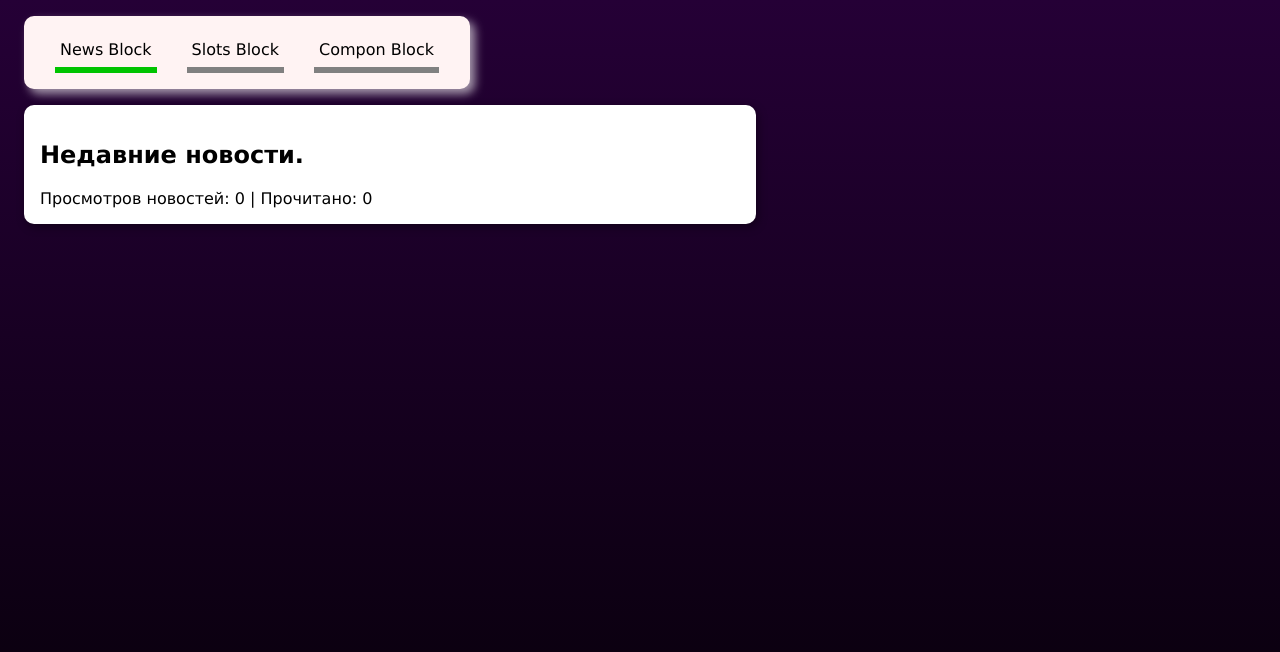
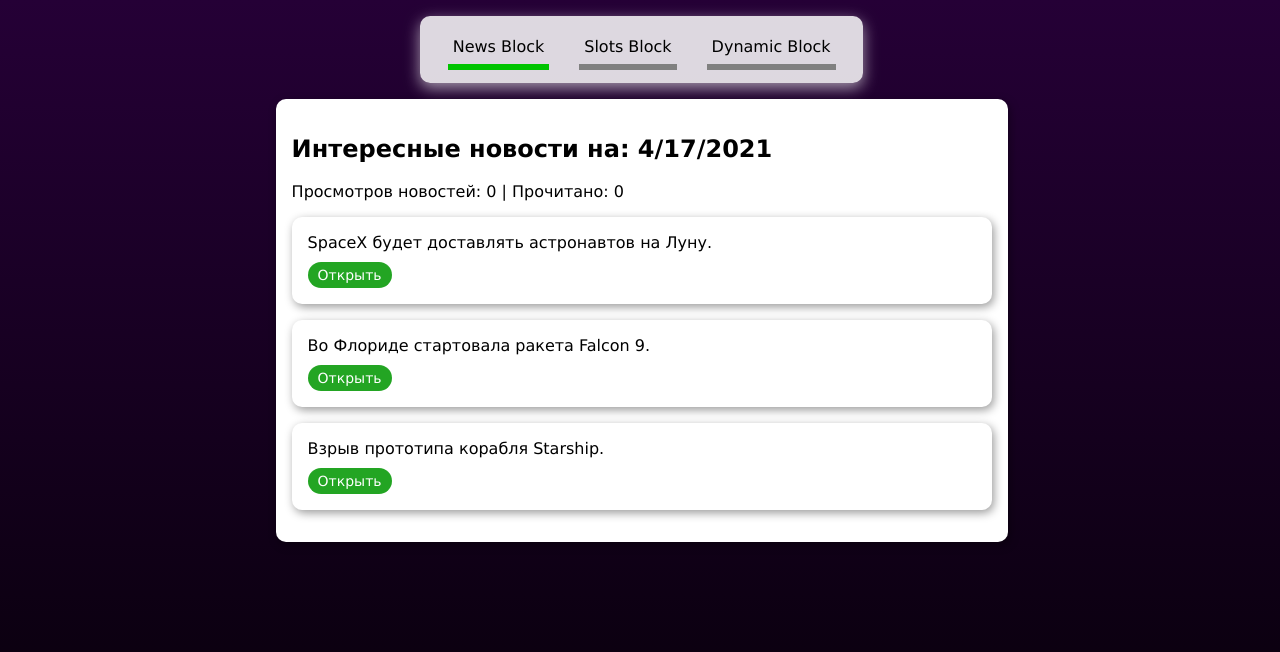
Before and after one commit to fixmol/vue-first-works, a Vue app: page / in a window 1280 px wide. Shown: the top 652 px of the page. Built offline with nearby package versions, Linux system fonts and the light colour scheme.

Commit message:
The first block is completed, switching is implemented

```diff
--- a/src/App.vue
+++ b/src/App.vue
@@ -1,14 +1,26 @@
 <template>
   <div class="container">
 
-    <header class="header">
-      <button class="btn active">News Block</button>
-      <button class="btn">Slots Block</button>
-      <button class="btn">Compon Block</button>
-    </header>
+    <div class="header">
+      <button class="btn_header"
+      :class="{'active': selectedNews}"
+      @click="toSelectNews">
+      News Block</button>
 
-    <news-app>
-    </news-app>
+      <button class="btn_header"
+      :class="{'active': selectedSlots}"
+      @click="toSelectSlots">
+      Slots Block</button>
+
+      <button class="btn_header"
+      :class="{'active': selectedDynamic}"
+      @click="toSelectDynamic">
+      Dynamic Block</button>
+    </div>
+
+    <news-app v-if="selectedNews"></news-app>
+    <slots-app v-if="selectedSlots"></slots-app>
+    <async-comp v-if="selectedDynamic"></async-comp>
 
   </div>
 </template>
@@ -16,16 +28,36 @@
 
 <script>
 import NewsApp from './components/news/NewsApp'
+import SlotsApp from './components/slots/SlotsApp'
+import AsyncComp from './components/dynamic/AsyncComp'
 
 export default {
   data() {
     return {
+      selectedNews: true,
+      selectedSlots: false,
+      selectedDynamic: false
+    }
+  },
 
+  methods: {
+    toSelectNews() {
+      this.selectedNews = !this.selectedNews
+    },
+
+    toSelectSlots() {
+      this.selectedSlots = !this.selectedSlots
+    },
+
+    toSelectDynamic() {
+      this.selectedDynamic = !this.selectedDynamic
     }
   },
 
   components: {
-    'news-app': NewsApp
+    'news-app': NewsApp,
+    'slots-app': SlotsApp,
+    'async-comp': AsyncComp
   }
 }
 </script>
--- /dev/null
+++ b/src/components/dynamic/AsyncComp.vue
@@ -0,0 +1,3 @@
+<template>
+  <div class="card">Lorem ipsum dolor sit amet, consectetur adipisicing elit. Praesentium, possimus repellendus laudantium rerum natus dolore delectus dolores, impedit porro quis, laboriosam magni ad provident inventore. Provident sed optio deleniti illum.</div>
+</template>
--- a/src/components/news/NewsApp.vue
+++ b/src/components/news/NewsApp.vue
@@ -1,18 +1,29 @@
 <template>
   <div class="card">
-    <h2>Недавние новости.</h2>
+    <h2>Интересные новости на: {{dateNow}} </h2>
     <span>Просмотров новостей: {{viewsRate}} | Прочитано: {{readRate}}</span>
+
+    <news-blocks v-for="item in news" :key="item.id"
+    :id="item.id"
+    :title="item.title"
+    :text="item.text"
+    :is-open="item.isOpen"
+    :is-read="item.isRead"
+    @open-news="openNews"
+    @read-news="readNews"
+    @unread-news="unReadNews"
+    ></news-blocks>
   </div>
 </template>
 
 
 <script>
 import NewsBlocks from './NewsBlocks'
-import NewsButton from './NewsButton'
 
 export default {
   data() {
     return {
+      dateNow: new Date().toLocaleDateString(),
       viewsRate: 0,
       readRate: 0,
       news: [
@@ -20,24 +31,44 @@ export default {
           id: 1,
           title: 'SpaceX будет доставлять астронавтов на Луну.',
           text: 'Компания американского предпринимателя Илона Маска SpaceX выиграла контракт NASA по доставке астронавтов на Луну в рамках программы «Артемида». Об этом сообщается на сайте американского космического ведомства.',
-          isOpen: false },
+          isOpen: false,
+          isRead: false },
         {
           id: 2,
           title: 'Во Флориде стартовала ракета Falcon 9.',
           text: 'Ракета-носитель Falcon 9 стартовала во Флориде с очередной партией интернет-спутников Starlink, компания SpaceX ведет прямую трансляцию запуска.',
-          isOpen: false },
+          isOpen: false,
+          isRead: false },
         {
           id: 3,
           title: 'Взрыв прототипа корабля Starship.',
           text: 'SN11 взорвался в ходе испытаний в американском штате Техас 30 марта. Это уже третье неудачное испытание в этом году. Прототип SN10 взорвался спустя несколько минут после посадки в ходе испытаний в начале марта, до этого в феврале взорвался прототип корабля SN9 после тестового подъема на высоту 10 километров.',
-          isOpen: false },
+          isOpen: false,
+          isRead: false },
       ]
     }
   },
 
+  methods: {
+    openNews() {
+      this.viewsRate++
+    },
+
+    readNews(id) {
+      const index = this.news.findIndex(news => news.id === id)
+      this.news[index].isRead = true
+      this.readRate++
+    },
+
+    unReadNews(id) {
+      const index = this.news.findIndex(news => news.id === id)
+      this.news[index].isRead = false
+      this.readRate--
+    }
+  },
+
   components: {
-    'news-blocks': NewsBlocks,
-    'news-button': NewsButton
+    'news-blocks': NewsBlocks
   }
 }
 </script>
--- a/src/components/news/NewsBlocks.vue
+++ b/src/components/news/NewsBlocks.vue
@@ -1,8 +1,101 @@
 <template>
+  <div class="card">
+
+    {{title}}
+
+    <div>
+      <news-button @action="newsOpenClose"
+      :classcolor="{'btn_close': isOpenThis}">
+      {{isOpenThis ? 'Закрыть' : 'Открыть'}}
+      </news-button>
+    </div>
+
+    <div v-if="isOpenThis">
+      <p> {{text}} </p>
+
+      <button class="btn_read"
+      v-if="!isRead"
+      @click="toReadNews">
+      Прочитать</button>
+
+      <button class="btn_read unread"
+      v-if="isRead"
+      @click="toUnReadNews">
+      Отметить не прочитанным</button>
+    </div>
+
+  </div>
 </template>
 
 
 <script>
+import NewsButton from './NewsButton'
+
 export default {
+  props: {
+    id: {
+      type: Number,
+      required: true
+    },
+    title: {
+      type: String,
+      required: true
+    },
+    text: {
+      type: String,
+      required: true
+    },
+    isRead: {
+      type: Boolean,
+      required: true
+    },
+    isOpen: {
+      type: Boolean,
+      required: true,
+      default: false,
+      validator(value) {
+        return value == true || value == false
+      }
+    },
+  },
+
+  emits: {
+    'open-news': null,
+    'read-news'(id) {
+      if (id) return true
+      console.warn('Не задан параметр id для emit "read-news"')
+    },
+    'unread-news'(id) {
+      if (id) return true
+      console.warn('Не задан параметр id для emit "unread-news"')
+    }
+  },
+
+  data() {
+    return {
+      isOpenThis: this.isOpen
+    }
+  },
+
+  methods: {
+    newsOpenClose() {
+      this.isOpenThis = !this.isOpenThis
+      if(this.isOpenThis) this.$emit('open-news')
+    },
+
+    toReadNews() {
+      this.isOpenThis = false
+      this.$emit('read-news', this.id)
+    },
+
+    toUnReadNews() {
+      this.isOpenThis = false
+      this.$emit('unread-news', this.id)
+    }
+  },
+
+  components: {
+    'news-button': NewsButton
+  }
 }
 </script>
--- a/src/components/news/NewsButton.vue
+++ b/src/components/news/NewsButton.vue
@@ -1,8 +1,20 @@
 <template>
+  <button class="btn_open"
+  :class="classcolor"
+  @click="$emit('action')">
+  <slot></slot>
+  </button>
 </template>
 
 
 <script>
 export default {
+  emits: ['action'],
+
+  props: {
+    classcolor: {
+      default: ''
+    }
+  }
 }
 </script>
--- /dev/null
+++ b/src/components/slots/SlotsApp.vue
@@ -0,0 +1,3 @@
+<template>
+  <div class="card">Lorem ipsum dolor sit amet consectetur, adipisicing elit. Dignissimos laboriosam pariatur enim iusto natus nemo earum odio magni officiis in labore obcaecati illo iure repudiandae fugiat, quasi error porro, voluptates expedita? Minus asperiores, ex sint quos aliquam ullam commodi nam. Ab assumenda corrupti aperiam fuga eum ut deleniti recusandae voluptatibus.</div>
+</template>
--- a/src/theme.css
+++ b/src/theme.css
@@ -4,36 +4,37 @@
 }
 
 body {
-  width: 100%;
+  width: 99%;
   height: 100vh;
   background: linear-gradient(#250036, #050007);
+  overflow: auto;
 }
 
 .container {
-  margin: 0 auto;
   margin: 1rem 1rem;
-  /* background: rgb(124, 124, 124); */
 }
 
 .header {
-  max-width:fit-content;
-  padding: 1rem;
-  margin-bottom: 1rem;
+  max-width: fit-content;
+  padding: 0.8rem;
+  margin: 1rem auto;
   border-radius: 10px;
-  box-shadow: 5px 5px 10px rgba(255, 255, 255, 0.6);
-  background: rgb(255, 243, 243);
+  box-shadow: 0px 5px 15px rgba(255, 255, 255, 0.6);
+  background: rgba(255, 255, 255, 0.849);
 }
 
 .card {
   max-width: 700px;
   padding: 1rem;
+  margin: 1rem auto;
   margin-bottom: 1rem;
   border-radius: 10px;
   box-shadow: 2px 3px 10px rgba(0, 0, 0, 0.4);
   background: #fff;
 }
 
-.btn {
+/* ================================== */
+.btn_header {
   font-size: 16px;
   background: none;
   border: 0px;
@@ -44,34 +45,58 @@ body {
   transition: all 0.3s;
 }
 
-.btn.active {
+.active {
   border-bottom: 6px solid rgb(0, 196, 0);
 }
 
-.btn:hover {
+.btn_header:hover {
   border-bottom: 6px solid rgb(0, 196, 0);
 }
+/* ================================== */
 
-.btn_opennews {
-  font-size: 16px;
+.btn_open {
+  font-size: 14px;
   margin-top: 10px;
+  margin-right: 10px;
   padding: 5px 10px;
   color: white;
-  border: 3px solid rgb(35, 165, 35);
+  border: 0;
   background: rgb(35, 165, 35);
   cursor: pointer;
   border-radius: 50px;
-  transition: all 0.3s;
+  transition: all 0.2s;
 }
 
-.btn_opennews.negative {
-  color: black;
+.btn_close {
+  color: #555555;
+  border-left: 3px solid red;
+  border-radius: 0;
+  padding: 5px 7px;
   background: none;
-  border: 3px solid rgb(35, 165, 35);
 }
 
-.btn_opennews:hover {
+.btn_open:hover {
+  background: rgba(35, 165, 35, 0.671);
+}
+
+.btn_close:hover {
+  color: #000000;
+  background: none;
+}
+/* ================================== */
+
+.btn_read {
+  font-size: 14px;
+  margin-right: 10px;
+  padding: 5px 10px;
   color: white;
-  background: rgba(56, 56, 56, 0.432);
-  border: 3px solid rgb(56, 56, 56, 0.432);
+  border: 0;
+  background: rgb(35, 165, 35);
+  cursor: pointer;
+  border-radius: 50px;
+  transition: all 0.2s;
 }
+
+.unread {
+  background: rgb(128, 128, 128);
+}
```
